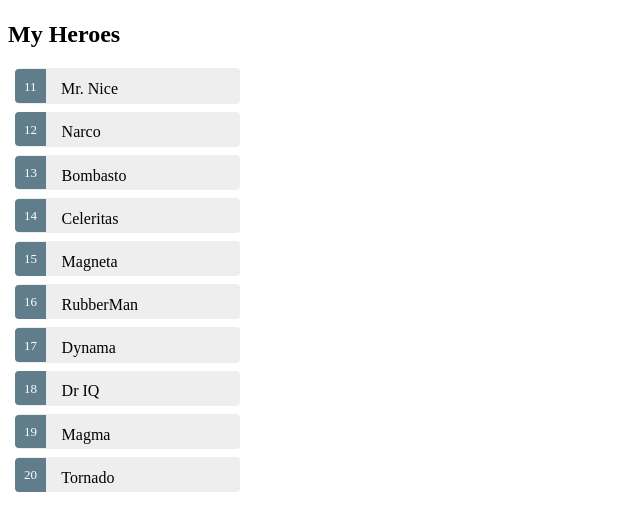
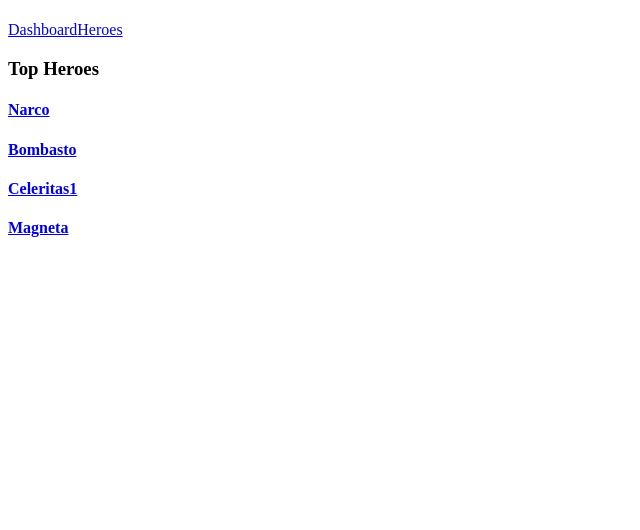
Before and after one commit to pottersc/angular-tour-of-heroes, an Angular app: page /dashboard in a window 1280 px wide. Shown: the top 530 px of the page, without its empty margins (0-640 px from the left). Built offline with nearby package versions, Linux system fonts and the light colour scheme.

Commit message:
services working

```diff
--- a/src/app/app.component.ts
+++ b/src/app/app.component.ts
@@ -1,38 +1,20 @@
-import { Component, OnInit } from '@angular/core';
-import { Hero } from './hero';
-import { HeroService } from './hero.service';
-
-
+import {Component} from '@angular/core';
+/**
+ * Created by Scott on 4/21/2017.
+ */
 
 @Component({
   selector: 'app-root',
-  templateUrl: './app.component.html',
-  styleUrls: ['./app.component.css'],
-  providers: [HeroService]
+  template: `
+    <h1>{{title}}</h1>
+    <nav>
+      <a routerLink="/dashboard">Dashboard</a>
+      <a routerLink="/heroes">Heroes</a>
+    </nav>
+    <router-outlet></router-outlet>
+  `
 })
 
-
-
-
-
-export class AppComponent implements OnInit {
-  title: 'my hereos';
-  selectedHero: Hero;
-  heroes: Hero[];
-
-  constructor(private heroService: HeroService) { }
-
-  ngOnInit(): void {
-    this.getHeroes();
-  }
-
-  onSelect(hero: Hero): void {
-    this.selectedHero = hero;
-    console.log('selected ' + hero.name);
-  }
-
-  getHeroes(): void {
-    this.heroService.getHeroes().then(heroes => this.heroes = heroes);
-  }
-
+export class AppComponent {
+  title: 'Tour of Heroes';
 }
--- /dev/null
+++ b/src/app/dashboard.component.html
@@ -0,0 +1,8 @@
+<h3>Top Heroes</h3>
+<div class="grid grid-pad">
+  <a *ngFor="let hero of heroes"  [routerLink]="['/detail', hero.id]"  class="col-1-4">
+    <div class="module hero">
+      <h4>{{hero.name}}</h4>
+    </div>
+  </a>
+</div>
--- /dev/null
+++ b/src/app/dashboard.component.ts
@@ -0,0 +1,21 @@
+/**
+ * Created by Scott on 4/21/2017.
+ */
+import { Component, OnInit } from '@angular/core';
+
+import { Hero } from './hero';
+import { HeroService } from './hero.service';
+
+@Component({
+  selector: 'app-my-dashboard',
+  templateUrl: './dashboard.component.html'
+})
+
+export class DashboardComponent implements OnInit {
+  heroes: Hero[] = [];
+  constructor(private heroService: HeroService) { }
+  ngOnInit(): void {
+    this.heroService.getHeroes()
+      .then(heroes => this.heroes = heroes.slice(1, 5));
+  }
+}
--- a/src/app/hero-detail.component.html
+++ b/src/app/hero-detail.component.html
@@ -5,4 +5,5 @@
     <label>name: </label>
     <input [(ngModel)]="hero.name" placeholder="name">
   </div>
+  <button (click)="goBack()">Back</button>
 </div>
--- a/src/app/hero-detail.component.ts
+++ b/src/app/hero-detail.component.ts
@@ -1,11 +1,29 @@
-import { Component, Input } from '@angular/core';
+import { Component, Input, OnInit } from '@angular/core';
+import { ActivatedRoute, Params } from '@angular/router';
+import { Location } from '@angular/common';
+import 'rxjs/add/operator/switchMap';
+
+import { HeroService } from './hero.service';
 import { Hero } from './hero';
 
 @Component({
   selector: 'app-hero-detail',
   templateUrl: './hero-detail.component.html',
-  styleUrls: ['./app.component.css']
+  styleUrls: ['./heroes.component.css']
 })
-export class HeroDetailComponent {
+export class HeroDetailComponent implements OnInit {
+  constructor(
+    private heroService: HeroService,
+    private route: ActivatedRoute,
+    private location: Location
+  ) {}
+
+  ngOnInit(): void {
+    this.route.params
+      .switchMap((params: Params) => this.heroService.getHero(+params['id']))
+      .subscribe(hero => this.hero = hero);
+  }
+
   @Input() hero: Hero;
+  // hero: Hero;
 }
--- a/src/app/hero.service.ts
+++ b/src/app/hero.service.ts
@@ -5,10 +5,19 @@
 import { Hero } from './hero';
 import { HEROES } from './mock-heroes';
 
-
 @Injectable()
 export class HeroService {
+
   getHeroes(): Promise<Hero[]> {
     return Promise.resolve(HEROES);
   }
+
+  getHero(id: number): Promise<Hero> {
+    return this.getHeroes()
+      .then(heroes => heroes.find(hero => hero.id === id));
+  }
+
+  goBack(): void {
+    this.location.back();
+  }
 }
--- a/src/app/app.component.html
+++ b/src/app/heroes.component.html
@@ -1,10 +1,15 @@
-<h1>{{title}}</h1>
+{{title}}
 
-<h2>My Heroes</h2>
+<h2>My Heroes 1</h2>
 <ul class="heroes">
   <li *ngFor="let hero of heroes" (click)="onSelect(hero)" [class.selected]="hero === selectedHero">
     <span class="badge">{{hero.id}}</span> {{hero.name}}
   </li>
 </ul>
 
-<app-hero-detail [hero]="selectedHero"></app-hero-detail>
+<div *ngIf="selectedHero">
+  <h2>
+    {{selectedHero.name | uppercase}} is my hero
+  </h2>
+  <button (click)="gotoDetail()">View Details</button>
+</div>
--- /dev/null
+++ b/src/app/heroes.component.ts
@@ -0,0 +1,35 @@
+import { Component, OnInit } from '@angular/core';
+import { Router } from '@angular/router';
+
+import { Hero } from './hero';
+import { HeroService } from './hero.service';
+
+@Component({
+  selector: 'app-my-heroes',
+  templateUrl: './heroes.component.html',
+  styleUrls: ['./heroes.component.css'],
+  providers: []
+})
+
+export class HeroesComponent implements OnInit {
+  selectedHero: Hero;
+  heroes: Hero[];
+  constructor(private heroService: HeroService, private router: Router) { }
+
+  ngOnInit(): void {
+    this.getHeroes();
+  }
+
+  onSelect(hero: Hero): void {
+    this.selectedHero = hero;
+    console.log('selected ' + hero.name);
+  }
+
+  getHeroes(): void {
+    this.heroService.getHeroes().then(heroes => this.heroes = heroes);
+  }
+
+  gotoDetail(): void {
+    this.router.navigate(['/detail', this.selectedHero.id]);
+  }
+}
--- a/src/app/mock-heroes.ts
+++ b/src/app/mock-heroes.ts
@@ -7,7 +7,7 @@
   { id: 11, name: 'Mr. Nice' },
   { id: 12, name: 'Narco' },
   { id: 13, name: 'Bombasto' },
-  { id: 14, name: 'Celeritas' },
+  { id: 14, name: 'Celeritas1' },
   { id: 15, name: 'Magneta' },
   { id: 16, name: 'RubberMan' },
   { id: 17, name: 'Dynama' },
```
Also changed, not shown: src/app/app-routing.module.ts (added, +22 -0 lines), src/app/app.module.ts (+10 -3 lines), src/app/heroes.component.css (renamed from src/app/app.component.css).
